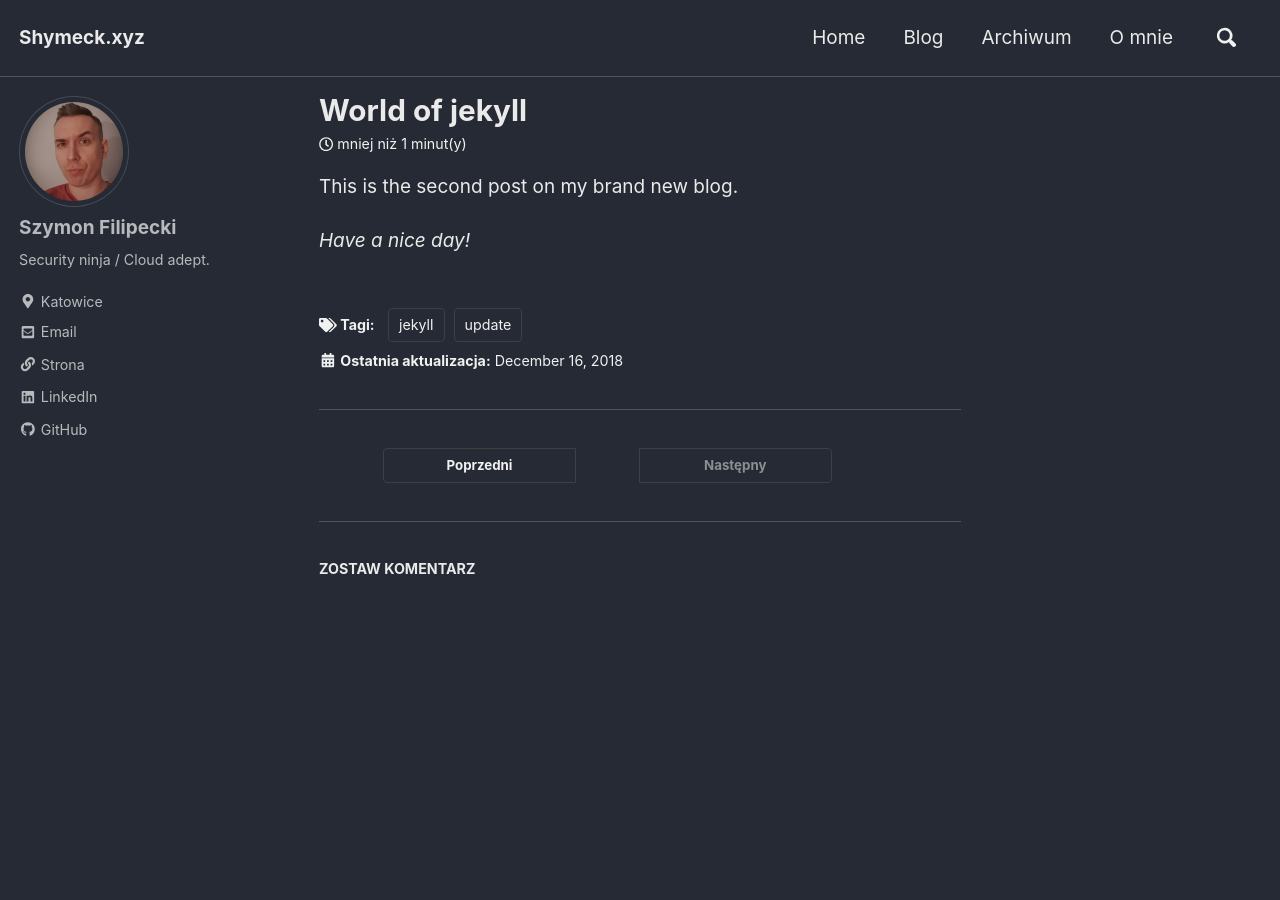
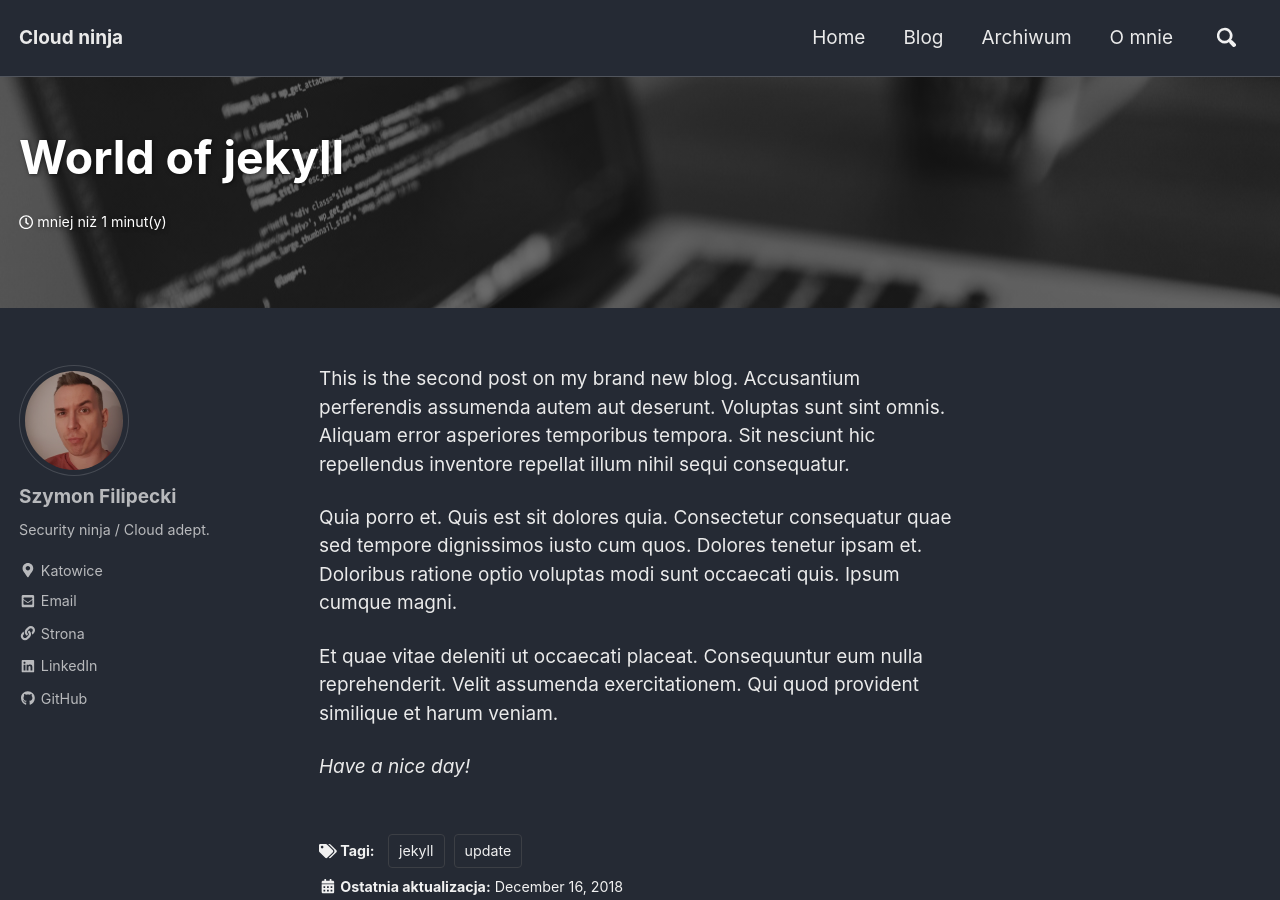
Before and after one commit to shymeck/shymeck.xyz, a Jekyll site: the page built from _posts/2018-12-16-world-of-jekyll.md, in a window 1280 px wide and 900 px high. Built offline with Jekyll 4.4.1, drawn with Linux system fonts in a browser that asks for light colours; cached includes are drawn as plain includes; nearby versions of some CDN libraries; comment, search, counter and statistics services are not loaded; some of the changed text lies outside the part shown.

```diff
--- a/_config.yml
+++ b/_config.yml
@@ -17,7 +17,7 @@ minimal_mistakes_skin: "dark" # "air", "aqua", "contrast", "dark", "dirt", "neon
 
 # Site Settings
 locale: "pl-PL"
-title: "Shymeck.xyz"
+title: "Cloud ninja"
 title_separator: "-"
 name: "Szymon Filipecki"
 description: "Strona o wszystkim i o niczym"
--- a/_posts/2018-12-16-world-of-jekyll.md
+++ b/_posts/2018-12-16-world-of-jekyll.md
@@ -2,9 +2,18 @@
 layout: single
 title: "World of jekyll"
 date: 2018-12-16 19:13:42 +0100
+header:
+  overlay_color: "#000"
+  overlay_filter: "0.5"
+  overlay_image: /assets/images/main-bg.jpg
+excerpt: ""
 tags: jekyll update
 ---
 
-This is the second post on my brand new blog.
+This is the second post on my brand new blog. Accusantium perferendis assumenda autem aut deserunt. Voluptas sunt sint omnis. Aliquam error asperiores temporibus tempora. Sit nesciunt hic repellendus inventore repellat illum nihil sequi consequatur.
+
+Quia porro et. Quis est sit dolores quia. Consectetur consequatur quae sed tempore dignissimos iusto cum quos. Dolores tenetur ipsam et. Doloribus ratione optio voluptas modi sunt occaecati quis. Ipsum cumque magni.
+
+Et quae vitae deleniti ut occaecati placeat. Consequuntur eum nulla reprehenderit. Velit assumenda exercitationem. Qui quod provident similique et harum veniam.
 
 _Have a nice day!_
```
Also changed, not shown: _posts/2018-11-15-hello-world.md (+5 -0 lines), _posts/2018-11-15-welcome-to-jekyll.md (+5 -1 lines), assets/images/header-1.jpg (added), assets/images/header-2.jpg (added).
